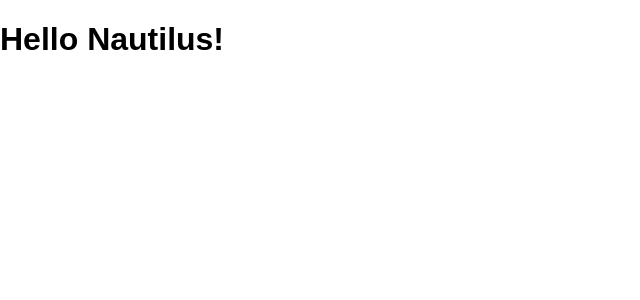
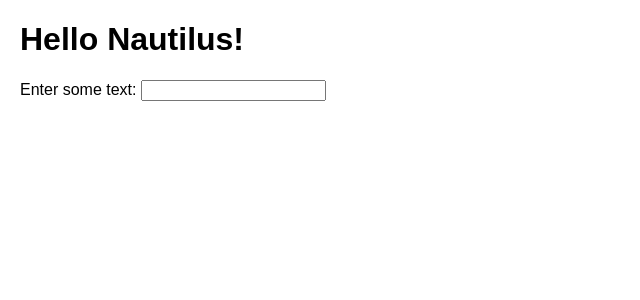
Before and after one commit to jaswon/Hello-Nautilus, a React (Create React App) app: page / in a window 1280 px wide. Shown: the top 300 px of the page, without its empty margins (0-640 px from the left). Built offline with nearby package versions, Linux system fonts and the light colour scheme; the HTML template or start-up script is replaced by a standard one.

Commit message:
get user input to work

```diff
--- a/src/App.js
+++ b/src/App.js
@@ -1,10 +1,23 @@
 import React, { Component } from 'react';
 
+import Input from './components/Input';
+
 class App extends Component {
+
+  constructor(props) {
+    super(props);
+    this.state =  { data: "" }
+  }
+
+  handleDataChange (data) {
+    this.setState({ data })
+  }
+
   render() {
     return (
       <div className="App">
         <h1>Hello Nautilus!</h1>
+        <Input onInput={this.handleDataChange.bind(this)} value={this.state.data} />
       </div>
     );
   }
--- /dev/null
+++ b/src/components/Input.js
@@ -0,0 +1,22 @@
+import React, { Component } from 'react';
+
+class Input extends Component {
+
+  handleInput (e) {
+    this.props.onInput(e.target.value)
+  }
+
+  render() {
+    return (
+      <div>
+        <span>Enter some text: </span>
+        <input
+          type="text"
+          onInput={this.handleInput.bind(this)}
+          value={this.props.value} ></input>
+      </div>
+    );
+  }
+}
+
+export default Input;
--- a/src/index.css
+++ b/src/index.css
@@ -1,5 +1,5 @@
 body {
-  margin: 0;
+  margin: 20px;
   padding: 0;
   font-family: sans-serif;
 }
```
